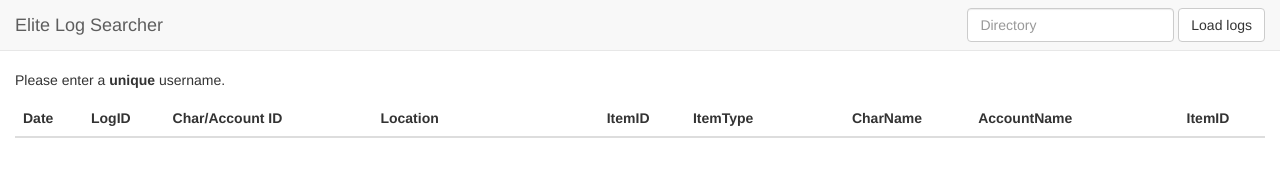
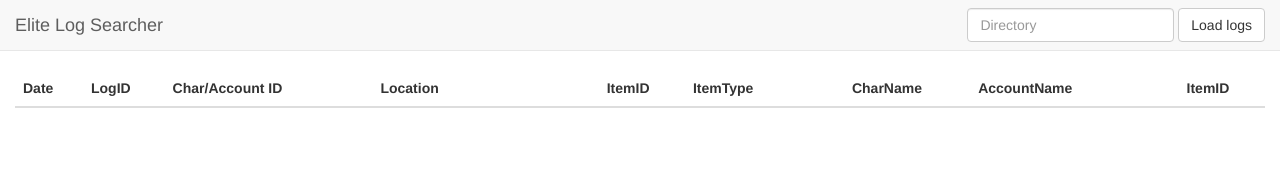
Before and after one commit to thgil/elitelog, an Electron app: page index.html in a window 1280 px wide. Drawn offline with nearby package versions, Linux system fonts and the light colour scheme; no server answers.

Commit message:
Remove string

```diff
--- a/index.html
+++ b/index.html
@@ -29,9 +29,6 @@
 		</nav>
 		<div class="container-fluid">
 			<section>
-				<p ng-hide="loaded">
-					Please enter a <strong>unique</strong> username.
-				</p>
 				<form name="form" class="form-inline" ng-show="loaded" novalidate >
 				  <div class="form-group">
 				    <label for="uName">Username</label>
```
